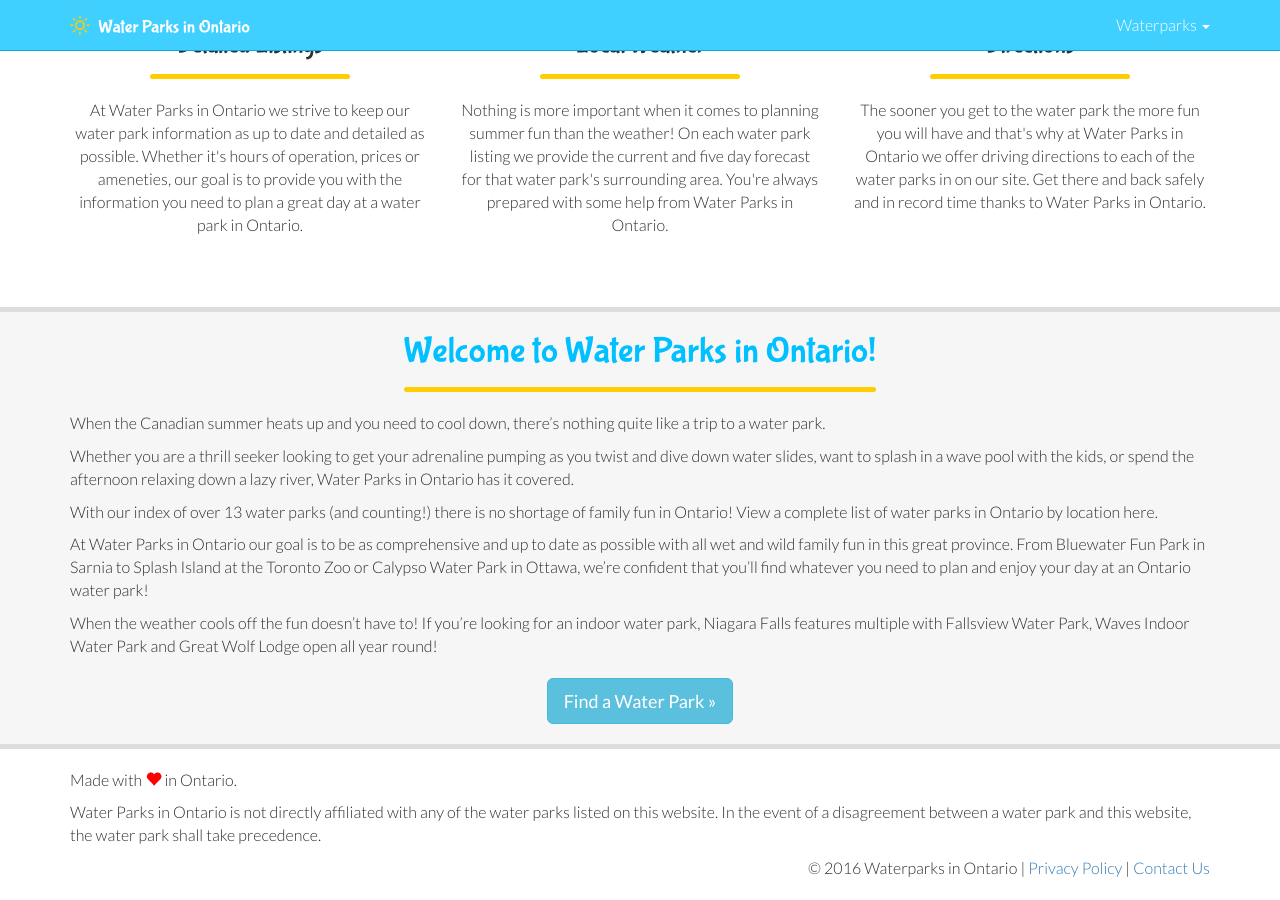
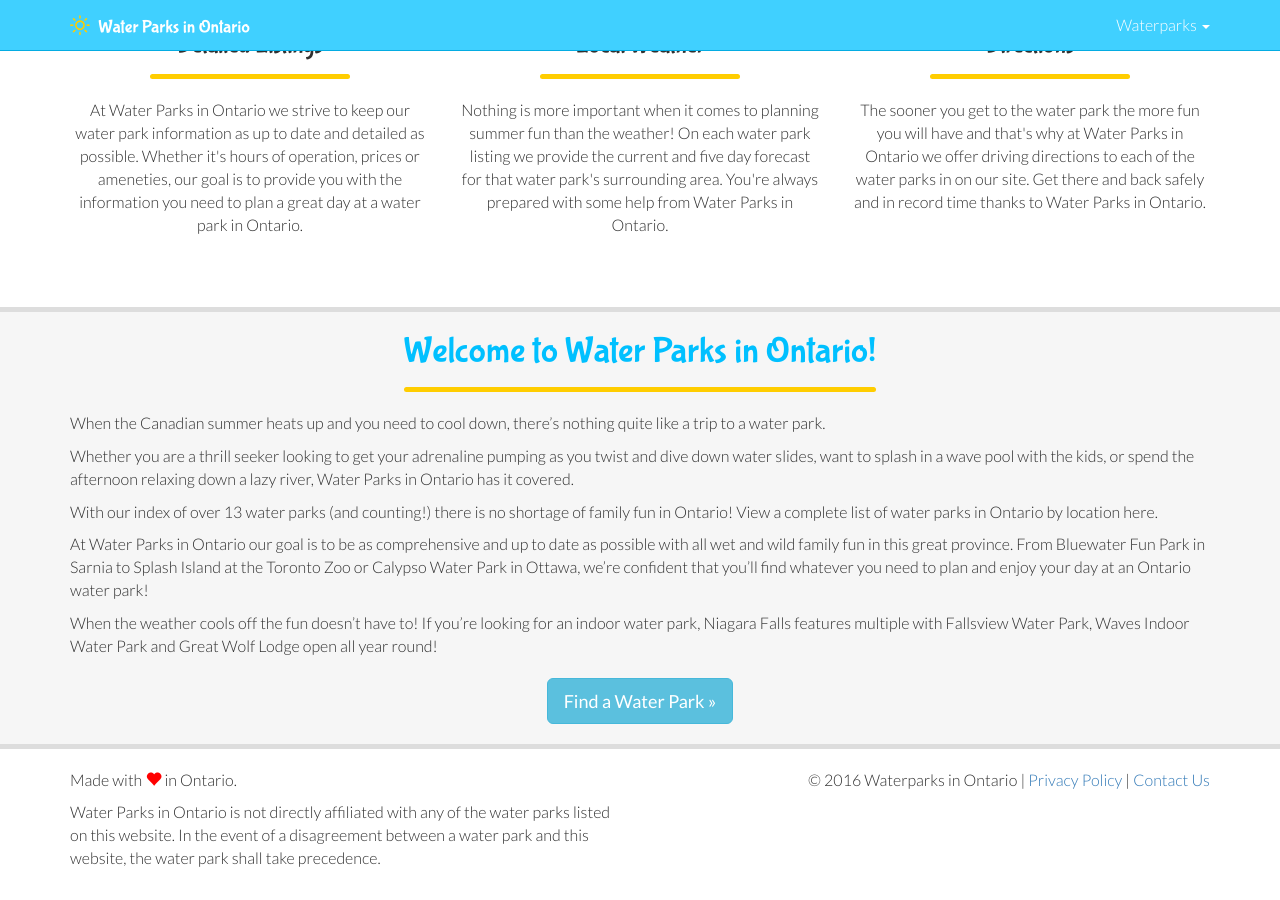
Before and after one commit to adampetrie/waterparks-ohio, a Jekyll site: the page built from index.html, in a window 1280 px wide and 900 px high, scrolled down 683 px. Built offline with Jekyll 4.4.1, drawn with Linux system fonts in a browser that asks for light colours; nearby versions of some CDN libraries.

Commit message:
Additional footer formatting.

```diff
--- a/_includes/footer.html
+++ b/_includes/footer.html
@@ -1,11 +1,13 @@
 <footer>
   <div class="container">
-    <div class="pull-left">
-      <p>Made with <i class="glyphicon glyphicon-heart"></i> in Ontario.</p>
-      <p class="disclaimer">{{ page.footer_disclaimer }}</p>
-    </div>
-    <div class="pull-right">
-      <span>&copy; {{ 'now' | date: "%Y" }} Waterparks in Ontario</span> | <a href="privacy-policy">Privacy Policy</a> | <a href="mailto:contact@waterparksinontario.ca">Contact Us</a>
+    <div class="row">
+      <div class="col-md-6 col-md-push-6 text-right">
+        <span>&copy; {{ 'now' | date: "%Y" }} Waterparks in Ontario</span> | <a href="privacy-policy">Privacy Policy</a> | <a href="mailto:contact@waterparksinontario.ca">Contact Us</a>
+      </div>
+      <div class="col-md-6 col-md-pull-6">
+        <p>Made with <i class="glyphicon glyphicon-heart"></i> in Ontario.</p>
+        <p class="disclaimer">{{ page.footer_disclaimer }}</p>
+      </div>
     </div>
   </div>
 </footer>
```
